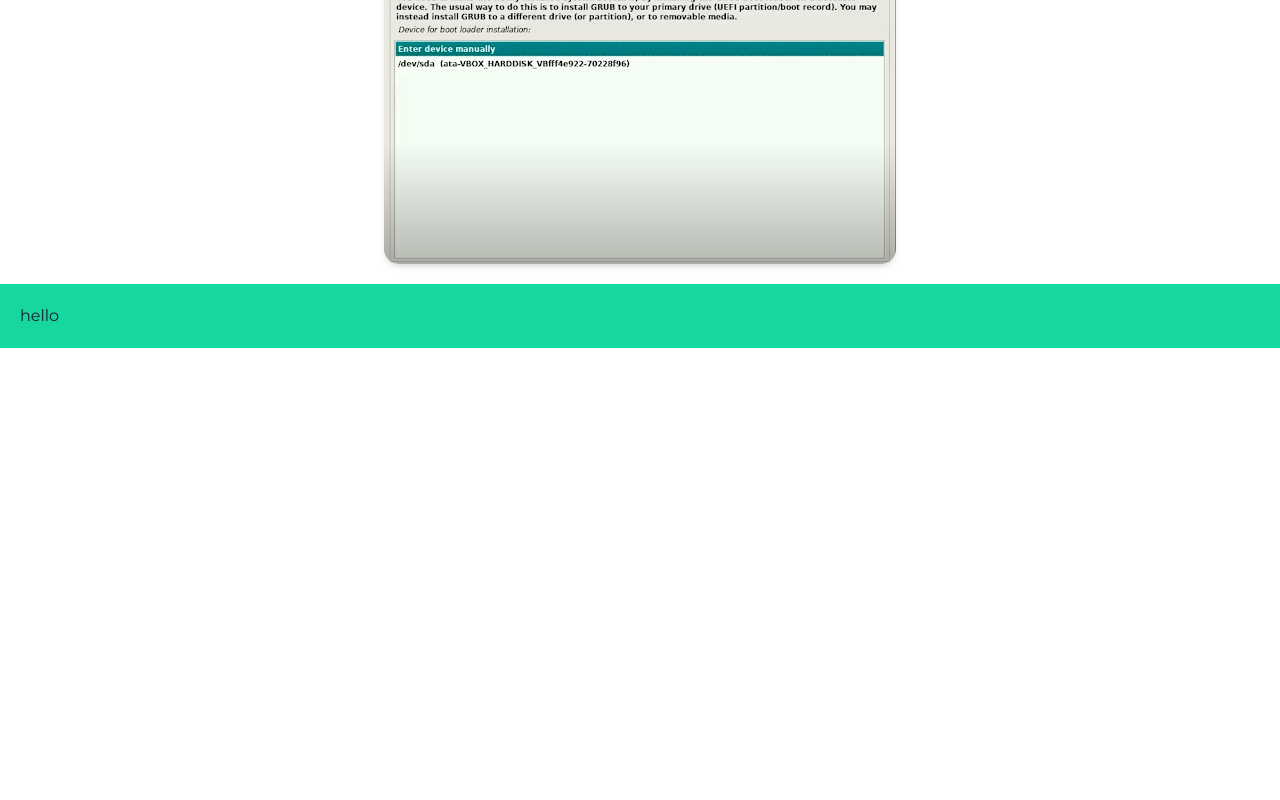
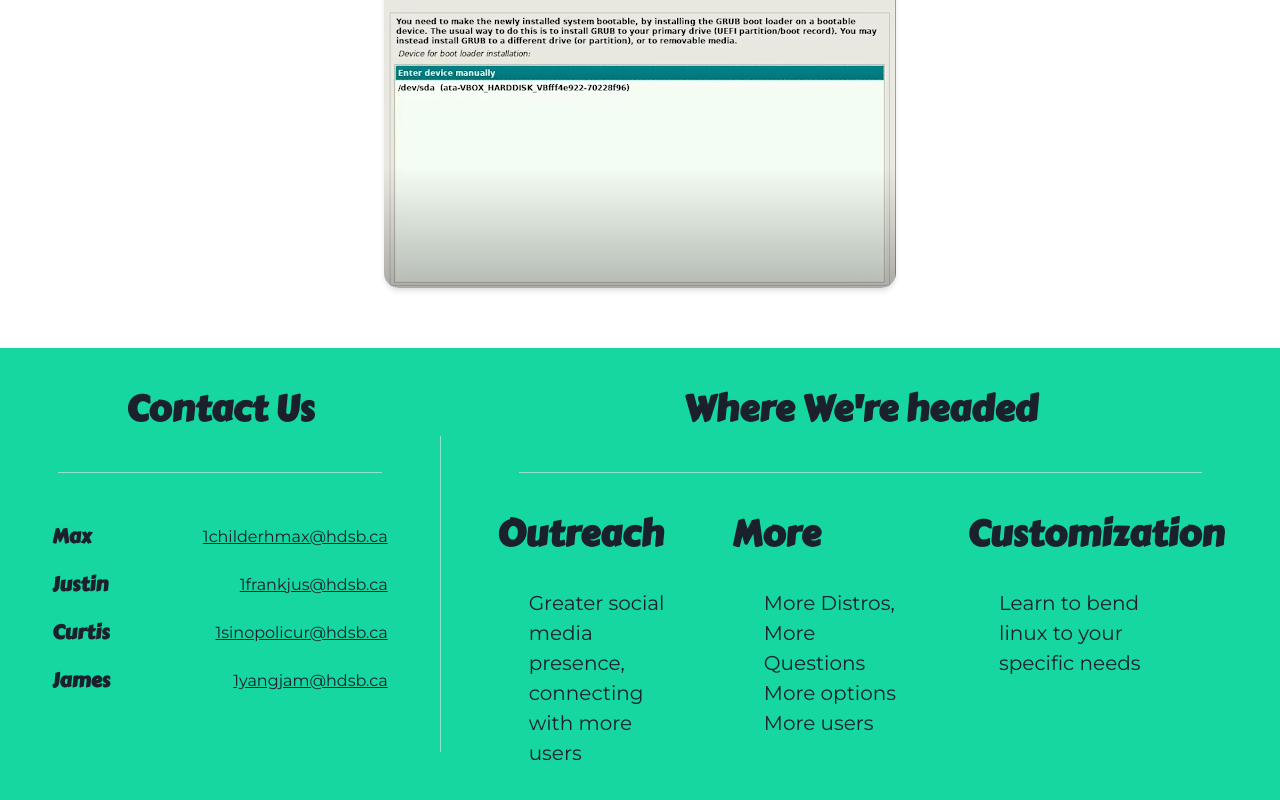
Before and after one commit to Jumner/LinuxSensei, a Next.js app in the folder site/: page / in a window 1280 px wide. Shown: the part 7821-8621 px from the top of the page. Before the commit the page ends 8169 px from the top, so only its background shows below. Built offline with nearby package versions, Linux system fonts and the light colour scheme.

Commit message:
footer mostly done

```diff
--- a/site/pages/index.js
+++ b/site/pages/index.js
@@ -102,11 +102,12 @@ export default function Home() {
 			</Section>
 			<Section heading="Grub Boot Loader" img={grub}>
 				Asking to install the GRUB boot loader. This is a must, as this is what
-				actually starts the OS. Once again, it will ask for a device for
-				something to install, and there will be a drive selected on default.
-				Choose the location of your choice and proceed. After a final
-				installation and some loading, you will be prompted to log in with the
-				password for the user you created earlier and you’re done!
+				actually starts the OS. Once again, it will ask for a device to install
+				it on, and there will be a drive selected on default. It is recommended
+				that you choose the disk that has your previous operating system on it.
+				This is so you dont have to change the boot device in your bios later.
+				After a final installation and some loading, you will be prompted to log
+				in with the password for the user you created earlier and you’re done!
 				Congratulations! You installed Debian!
 			</Section>
 			<Footer />
--- a/site/src/components/Footer.js
+++ b/site/src/components/Footer.js
@@ -1,8 +1,83 @@
-import { HStack } from "@chakra-ui/react";
+import {
+	HStack,
+	Text,
+	SimpleGrid,
+	VStack,
+	Flex,
+	Heading,
+	Divider,
+	Container,
+} from "@chakra-ui/layout";
+import Section from "./Section";
+
+function Team({ name, email }) {
+	return (
+		<Flex p="3" justify="space-between">
+			<Heading fontSize="20" mr="3">
+				{name}
+			</Heading>
+			<Text as="a" href={`mailto:${email}`} textDecor="underline">
+				{email}
+			</Text>
+		</Flex>
+	);
+}
+
 export default function Footer() {
 	return (
-		<HStack w="full" bg="main.300" p="5">
-			<p>hello</p>
-		</HStack>
+		// <HStack w="full" bg="main.300" p="5">
+		// 	<p>hello</p>
+		// </HStack>
+		<SimpleGrid
+			w="full"
+			bg="main.300"
+			p="5"
+			columns="3"
+			justifyItems="center"
+			templateColumns="1fr auto 2fr"
+			mt="10"
+		>
+			<Flex flexDir="column" w="full" p="5">
+				<Heading textAlign="center">Contact Us</Heading>
+				<Divider w="90%" my="10" alignSelf="center" />
+				<Team name="Max" email="1childerhmax@hdsb.ca" />
+				<Team name="Justin" email="1frankjus@hdsb.ca" />
+				<Team name="Curtis" email="1sinopolicur@hdsb.ca" />
+				<Team name="James" email="1yangjam@hdsb.ca" />
+			</Flex>
+			<Divider orientation="vertical" h="70%" my="auto" mx="5" />
+			<Flex flexDir="column" w="full" p="5">
+				<Heading textAlign="center">{"Where We're headed"}</Heading>
+				<Divider w="90%" my="10" alignSelf="center" />
+				<Flex flexDir="row" w="full" justify="space-evenly">
+					<Container>
+						<Heading>Outreach</Heading>
+						<Text fontSize="20" p="8">
+							Greater social media presence,
+							<br />
+							connecting with more users
+						</Text>
+					</Container>
+					<Container>
+						<Heading>More</Heading>
+						<Text fontSize="20" p="8">
+							More Distros,
+							<br />
+							More Questions
+							<br />
+							More options
+							<br />
+							More users
+						</Text>
+					</Container>
+					<Container>
+						<Heading>Customization</Heading>
+						<Text fontSize="20" p="8">
+							Learn to bend linux to your specific needs
+						</Text>
+					</Container>
+				</Flex>
+			</Flex>
+		</SimpleGrid>
 	);
 }
```
